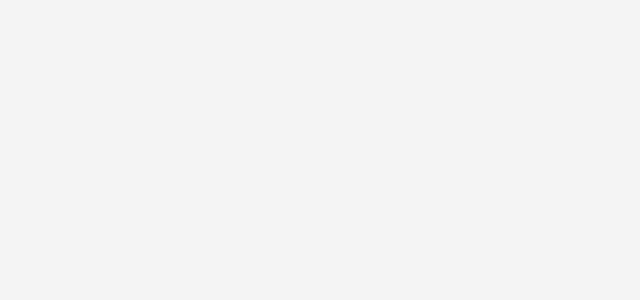
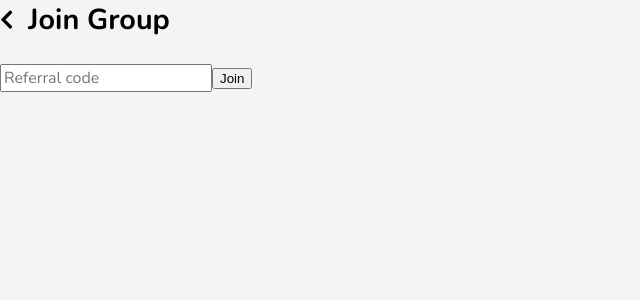
Before and after one commit to SteveMobs-Salt/Crib, a React (Create React App) app in the folder client/: page /join-group in a window 1280 px wide. Shown: the top 300 px of the page, without its empty margins (0-640 px from the left). Built offline with nearby package versions, Linux system fonts and the light colour scheme; a web font is replaced by a local one.

Commit message:
Added 'Join Group' through referral code functionality

```diff
--- a/client/src/App.js
+++ b/client/src/App.js
@@ -13,6 +13,7 @@ import CategoryBudgetOverview from './components/CategoryBudgetOverview';
 import ExpenseOverview from './components/ExpenseOverview';
 import CreateExpense from './components/CreateExpense';
 import CreateGroup from './components/CreateGroup';
+import JoinGroup from './components/JoinGroup';
 
 function App() {
   const [household, setHousehold] = useState(JSON.parse(localStorage.getItem('households')) || '');
@@ -73,6 +74,9 @@ function App() {
             <Route exact path="/create-group">
               <CreateGroup />
             </Route>
+            <Route exact path="/join-group">
+              <JoinGroup />
+            </Route>
           </Switch>
         </Router>
       </HouseholdContext.Provider>
--- a/client/src/components/Dashboard.js
+++ b/client/src/components/Dashboard.js
@@ -15,29 +15,6 @@ import {
 } from 'react-router-dom';
 import { FontAwesomeIcon } from '@fortawesome/react-fontawesome';
 import {
-  faCoffee,
-  faUtensils,
-  faHamburger,
-  faBolt,
-  faShower,
-  faSubway,
-  faMoneyCheckAlt,
-  faHouseDamage,
-  faHospitalUser,
-  faPiggyBank,
-  faHouseUser,
-  faSwimmer,
-  faCocktail,
-  faUserSecret,
-  faTshirt,
-  faDice,
-  faCalculator,
-  faShoppingBasket,
-  faChevronCircleLeft,
-  faChevronLeft,
-  faPlus,
-  faUsers,
-  faUser,
   faBars,
 } from '@fortawesome/free-solid-svg-icons';
 
@@ -103,7 +80,9 @@ const Dashboard = () => {
               }}>{a.name}</span>) : null}
         </div>
         <Link to="/create-group">
-        <span className="menu-item"> Create group </span></Link>
+          <span className="menu-item"> Create group </span></Link>
+        <Link to="/join-group">
+          <span className="menu-item"> Join group </span></Link>
         <span className="menu-item" >Settings</span>
 
         <span onClick={() => handleLogout()}>Logout</span>
--- /dev/null
+++ b/client/src/components/JoinGroup.js
@@ -0,0 +1,46 @@
+import React, { useContext } from 'react';
+import {
+    BrowserRouter as Router,
+    useHistory,
+} from 'react-router-dom';
+import HouseholdContext from '../contexts/HouseholdContext';
+import axios from 'axios';
+import { FontAwesomeIcon } from '@fortawesome/react-fontawesome';
+import { faChevronLeft } from '@fortawesome/free-solid-svg-icons';
+
+
+function JoinGroup() {
+    const { setHousehold, household: { categories } } = useContext(HouseholdContext);
+    const history = useHistory();
+
+    const handleJoinGroup = e => {
+        e.preventDefault();
+        axios.post('/api/groups/join', {
+            referral_code: e.target.referral_code.value,
+        })
+            .then(response => console.log(response))
+            .catch(err => console.log(err));
+    }
+
+    return (
+        <div className="create-group">
+            <div className="header">
+                <nav>
+                    <FontAwesomeIcon
+                        icon={faChevronLeft}
+                        size="lg"
+                        onClick={() => history.go(-1)}
+                    />
+                    <h2>Join Group</h2>
+                </nav>
+            </div>
+
+            <form onSubmit={e => handleJoinGroup(e)}>
+                <input type="text" placeholder="Referral code" name="referral_code" />
+                <button type="submit">Join</button>
+            </form>
+        </div>
+    )
+}
+
+export default JoinGroup;
```
Also changed, not shown: 1 other file (tests, documents, lock files or other folders).
